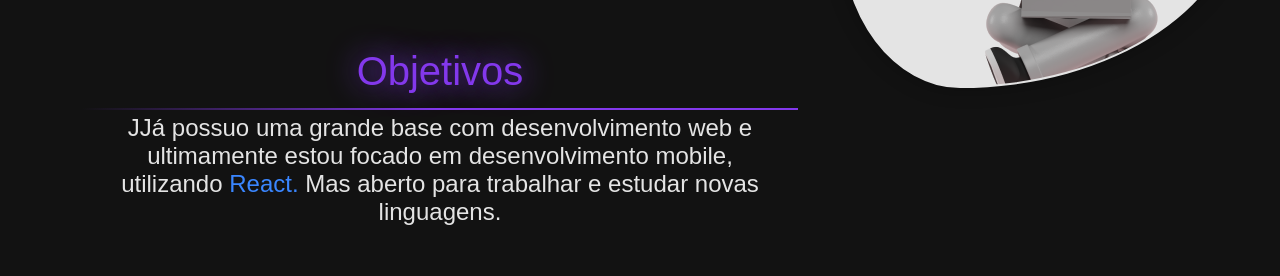
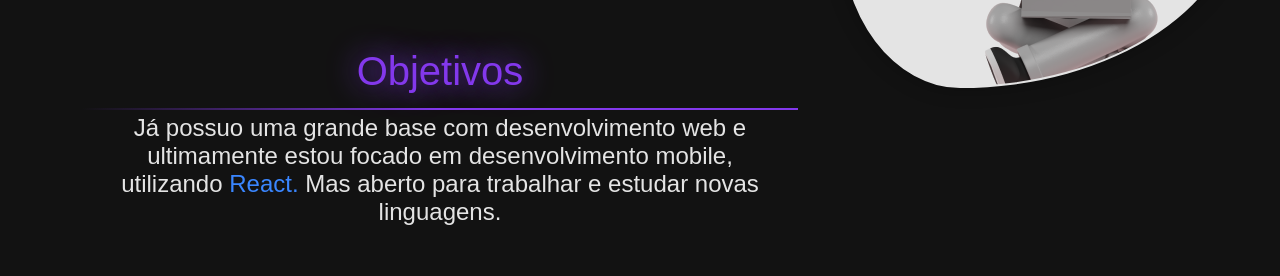
Before and after one commit to joaovic-tech/portfolio-html, a website: page views/home.html in a window 1280 px wide. Shown: the part 1428-1704 px from the top of the page. Drawn offline with nearby package versions, Linux system fonts and the light colour scheme; files that its build step writes are made by us from their sources; files whose address does not match are found by name.

Commit message:
Update home.html

```diff
--- a/views/home.html
+++ b/views/home.html
@@ -103,7 +103,7 @@
                             <h2 id="Objetivos">Objetivos</h2>
                         </div>
                     <div data-anime="right">
-                            <p>JJá possuo uma grande base com desenvolvimento web e ultimamente estou focado em desenvolvimento mobile, utilizando <span class="color_blue">React.</span>
+                            <p>Já possuo uma grande base com desenvolvimento web e ultimamente estou focado em desenvolvimento mobile, utilizando <span class="color_blue">React.</span>
                             Mas aberto para trabalhar e estudar novas linguagens.
                             </p>
                         </div>
```
